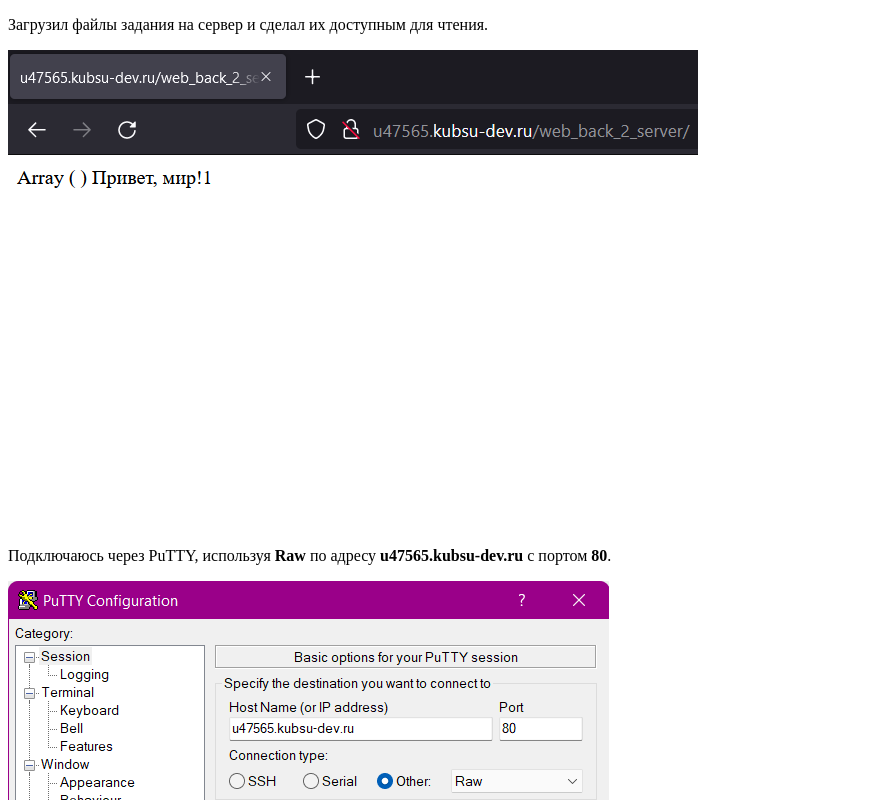
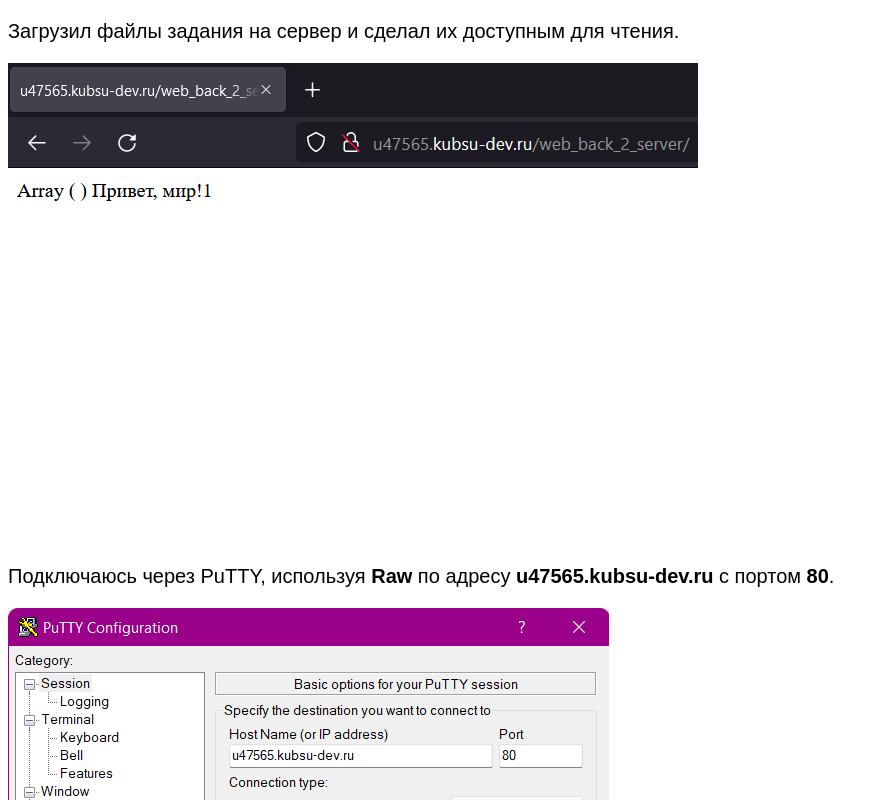
Before and after one commit to OlegNesterenkoZXC/web_back_2, a plain HTML site: page index.html in a window 1280 px wide. Shown: the top 800 px of the page, without its empty margins (0-888 px from the left). Drawn offline with Linux system fonts and the light colour scheme.

Commit message:
Add stylesheet

```diff
--- /dev/null
+++ b/css/style.css
@@ -0,0 +1,4 @@
+body {
+	font-family: Arial;
+	font-size: 20px;
+}
--- a/index.html
+++ b/index.html
@@ -4,6 +4,7 @@
 <head>
 	<meta charset="UTF-8">
 	<meta name="viewport" content="width=device-width, initial-scale=1.0">
+	<link rel="stylesheet" href="css/style.css">
 	<title>Задание 2</title>
 </head>
 
```
